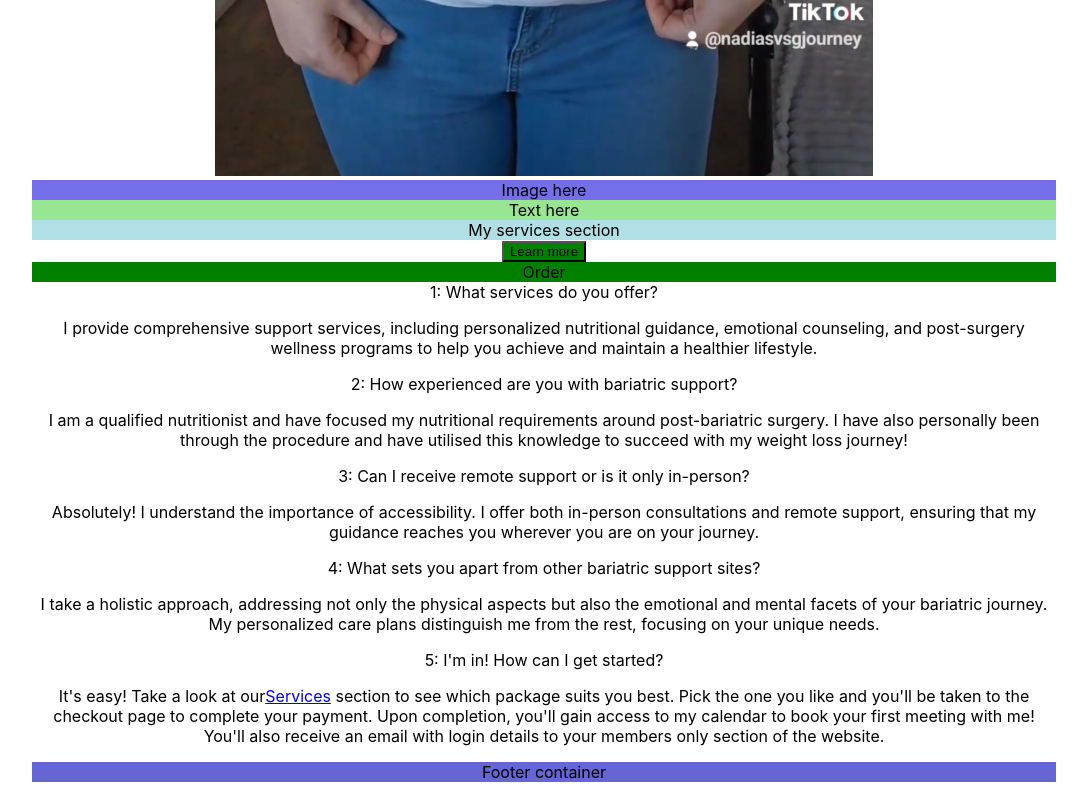
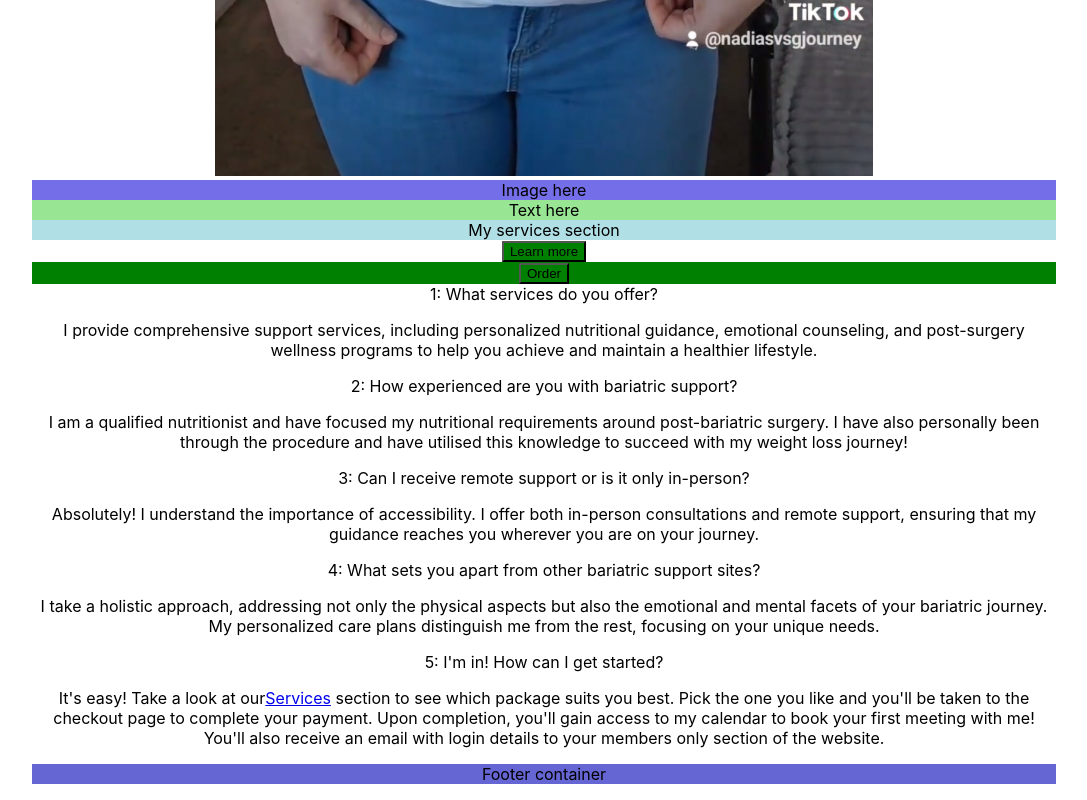
Before and after one commit to emmy-codes/bariatric-support-consulting, a React (Create React App) app: page / in a window 1280 px wide. Shown: the part 2453-3253 px from the top of the page, without its empty margins (96-1183 px from the left). Built offline with nearby package versions, Linux system fonts and the light colour scheme.

Commit message:
Change Order component to button

```diff
--- a/src/Components/Order.js
+++ b/src/Components/Order.js
@@ -1,9 +1,9 @@
-
+//  onClick={handleClick}
 
 function Order() {
     return (
         <div className="order-button">
-            <div>Order</div>
+            <button className="order-button">Order</button>
         </div>
     );
 };
```
